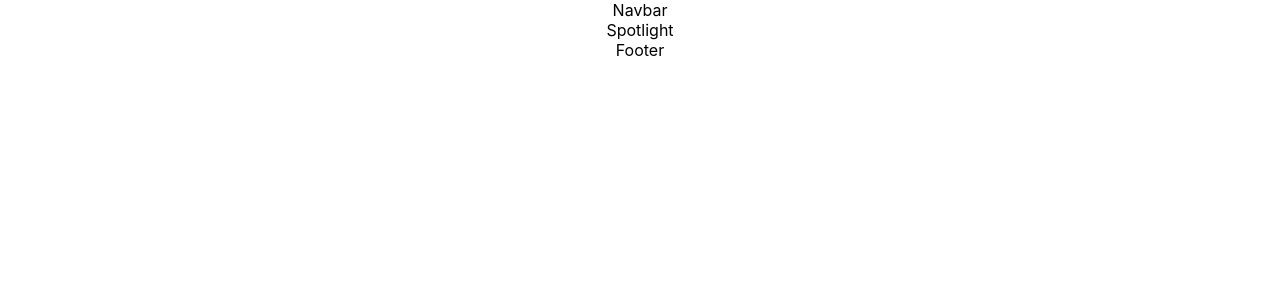
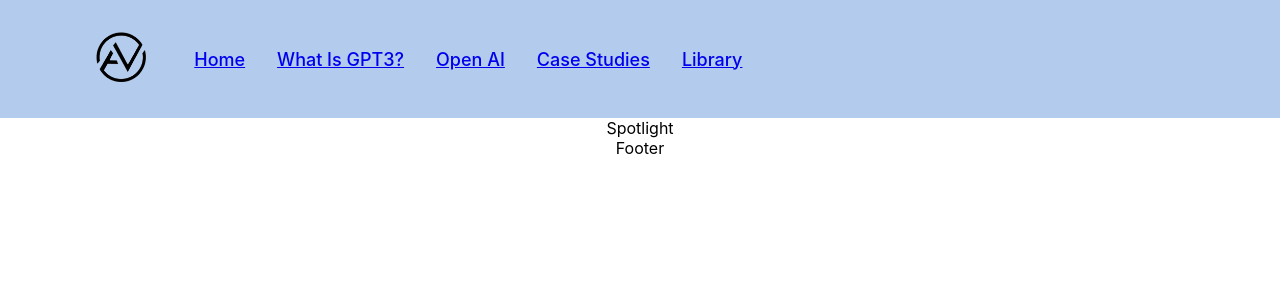
Before and after one commit to AjayVishnuE/portfolio, a React (Create React App) app: page / in a window 1280 px wide. Shown: the top 300 px of the page. Built offline with nearby package versions, Linux system fonts and the light colour scheme.

Commit message:
initial updates

```diff
--- a/src/components/navbar/Navbar.jsx
+++ b/src/components/navbar/Navbar.jsx
@@ -1,12 +1,43 @@
-import React, { Component } from 'react'
-import "./navbar.css"
+import React, { useState } from 'react';
+import { RiMenu3Line, RiCloseLine } from 'react-icons/ri';
+import logo from '../../assets/av-logo.png';
+import './navbar.css';
 
-export default class Navbar extends Component {
-  render() {
-    return (
-      <div>
-        Navbar
+const Navbar = () => {
+  const [toggleMenu, setToggleMenu] = useState(false);
+
+  return (
+    <div className="navbar">
+      <div className="navbar-links">
+        <div className="navbar-links_logo">
+          <img src={logo} />
+        </div>
+        <div className="navbar-links_container">
+          <p><a href="#home">Home</a></p>
+          <p><a href="#wgpt3">What is GPT3?</a></p>
+          <p><a href="#possibility">Open AI</a></p>
+          <p><a href="#features">Case Studies</a></p>
+          <p><a href="#blog">Library</a></p>
+        </div>
       </div>
-    )
-  }
-}
+      <div className="navbar-menu">
+        {toggleMenu
+          ? <RiCloseLine color="#000" size={27} onClick={() => setToggleMenu(false)} />
+          : <RiMenu3Line color="#000" size={27} onClick={() => setToggleMenu(true)} />}
+        {toggleMenu && (
+        <div className="navbar-menu_container scale-up-center">
+          <div className="navbar-menu_container-links">
+            <p><a href="#home">Home</a></p>
+            <p><a href="#wgpt3">What is GPT3?</a></p>
+            <p><a href="#possibility">Open AI</a></p>
+            <p><a href="#features">Case Studies</a></p>
+            <p><a href="#blog">Library</a></p>
+          </div>
+        </div>
+        )}
+      </div>
+    </div>
+  );
+};
+
+export default Navbar;
--- a/src/components/navbar/navbar.css
+++ b/src/components/navbar/navbar.css
@@ -0,0 +1,105 @@
+.navbar {
+    display: flex;
+    justify-content: space-between;
+    align-items: center;
+    padding: 2rem 6rem;
+    position:static;
+    background: rgba( 6, 87, 196, 0.3 );
+    backdrop-filter: blur( 9px );
+    -webkit-backdrop-filter: blur( 9px );
+}
+
+.navbar-links {
+    flex: 1;
+    display: flex;
+    justify-content: flex-start;
+    align-items: center;
+}
+
+.navbar-links_logo {
+    margin-right: 2rem;
+}
+
+.navbar-links_logo img {
+    height: 50px;
+}
+
+.navbar-links_container {
+    display: flex;
+    flex-direction: row;
+}
+
+.navbar-sign {
+    display: flex;
+    justify-content: flex-end;
+    align-items: center;
+}
+
+.navbar-links_container p,
+.navbar-menu_container p {
+    color: black;
+    font-family: var(--font-family);
+    font-weight: 500;
+    font-size: 18px;
+    line-height: 25px;
+    text-transform: capitalize;
+    margin: 0 1rem;
+    cursor: pointer;
+}
+
+.navbar-menu {
+    margin-left: 1rem;
+    display: none;
+    position: relative;
+}
+
+.navbar-menu svg {
+    cursor: pointer;
+}
+
+.navbar-menu_container {
+    display: flex;
+    justify-content: flex-end;
+    align-items: flex-end;
+    flex-direction: column;
+    text-align: end;
+    background: #fff;
+    padding: 2rem;
+    position: absolute;
+    right: 0;
+    top: 40px;
+    margin-top: 1rem;
+    min-width: 210px;
+    border-radius: 5px;
+    box-shadow: 0px 0px 5px rgba(0,0, 0,0.2);
+}
+
+.navbar-menu_container p {
+    margin: 1rem 0;
+}
+
+@media screen and (max-width: 1050px) {
+    .navbar-links_container {
+        display: none;
+    }
+
+    .navbar-menu {
+        display: flex;
+    }
+}
+
+@media screen and (max-width: 700px) {
+    .navbar {
+        padding: 2rem 4rem;
+    }
+}
+
+@media screen and (max-width: 550px) {
+    .navbar {
+        padding:1rem 2rem;
+    }
+
+    .navbar-menu_container {
+        top: 20px;
+    }
+}
```
Also changed, not shown: src/assets/av-logo.png (added).
